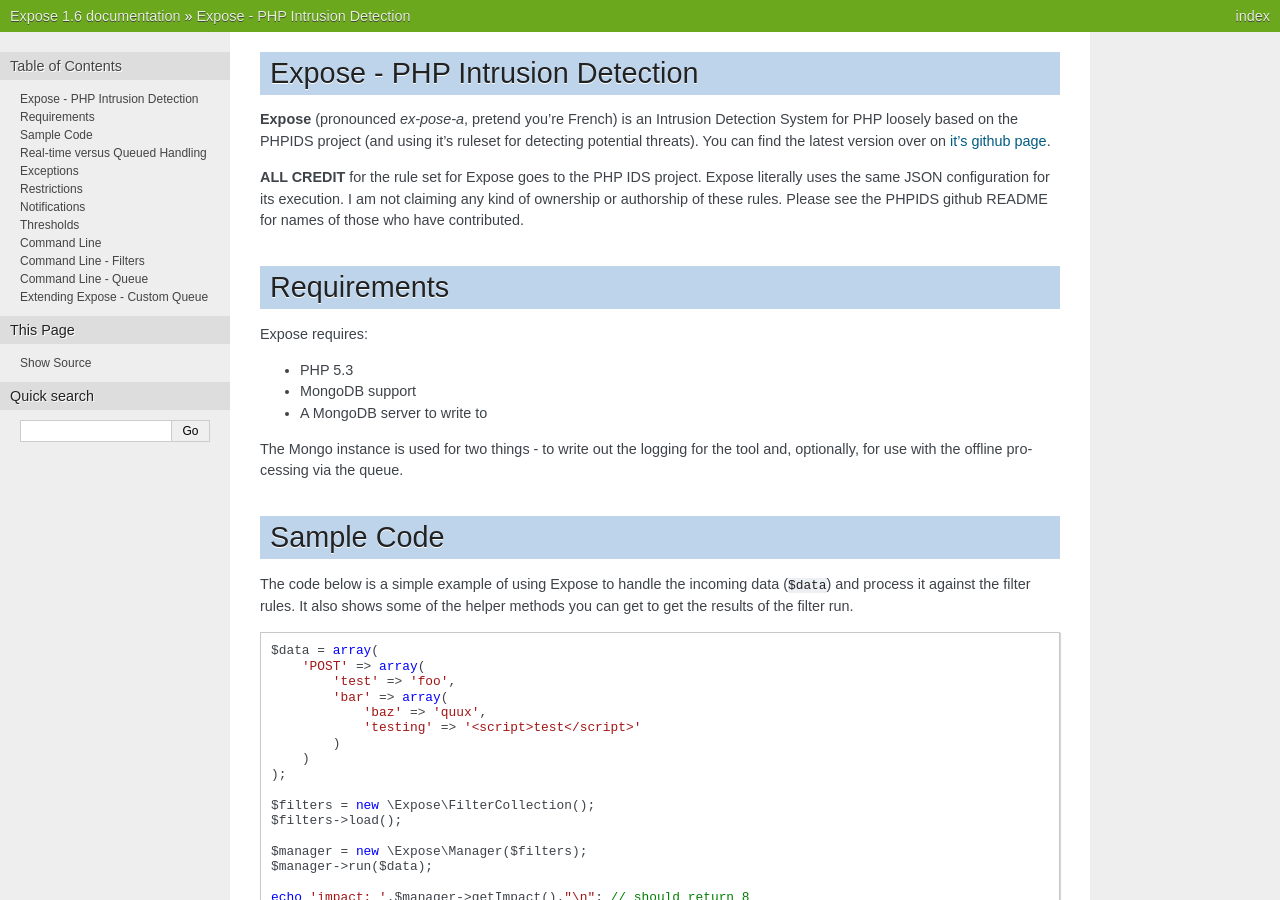
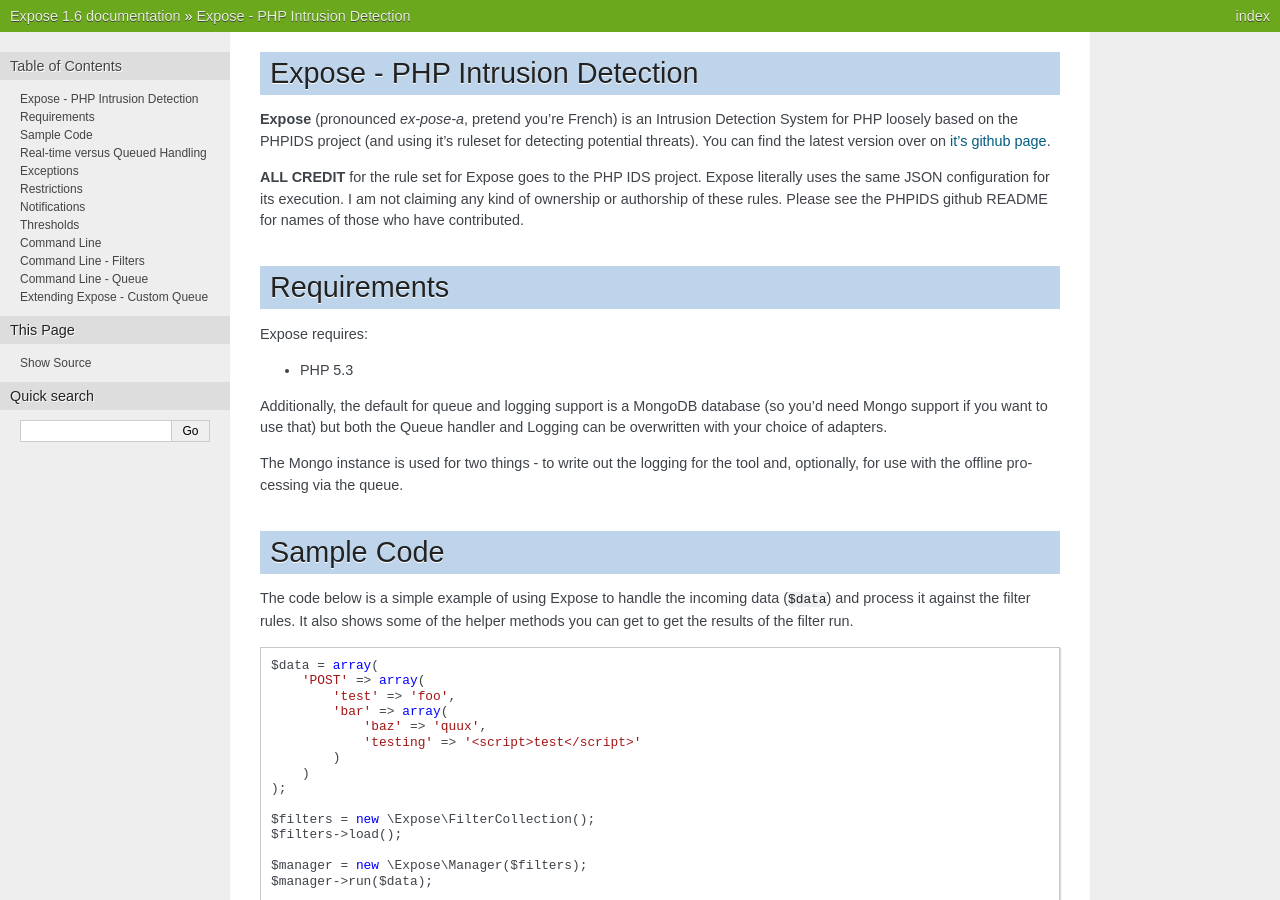
Before and after one commit to enygma/expose, a Sphinx documentation site: the page built from docs/index.rst, in a window 1280 px wide and 900 px high. Built offline with Sphinx 7.4.7, drawn with Linux system fonts in a browser that asks for light colours.

Commit message:
updating the docs to note that the default is Mongo, but it can be updated to use whatever

```diff
--- a/docs/index.rst
+++ b/docs/index.rst
@@ -16,11 +16,10 @@
 Expose requires:
 
 * PHP 5.3
-* MongoDB support
-* A MongoDB server to write to
 
-The Mongo instance is used for two things - to write out the logging for the tool and, optionally, for
-use with the offline processing via the queue.
+Additionally, the default for queue and logging support is a MongoDB database (so you'd need Mongo support if you want to use that) but both the Queue handler and Logging can be overwritten with your choice of adapters.
+
+The Mongo instance is used for two things - to write out the logging for the tool and, optionally, for use with the offline processing via the queue.
 
 Sample Code
 ==================
```
